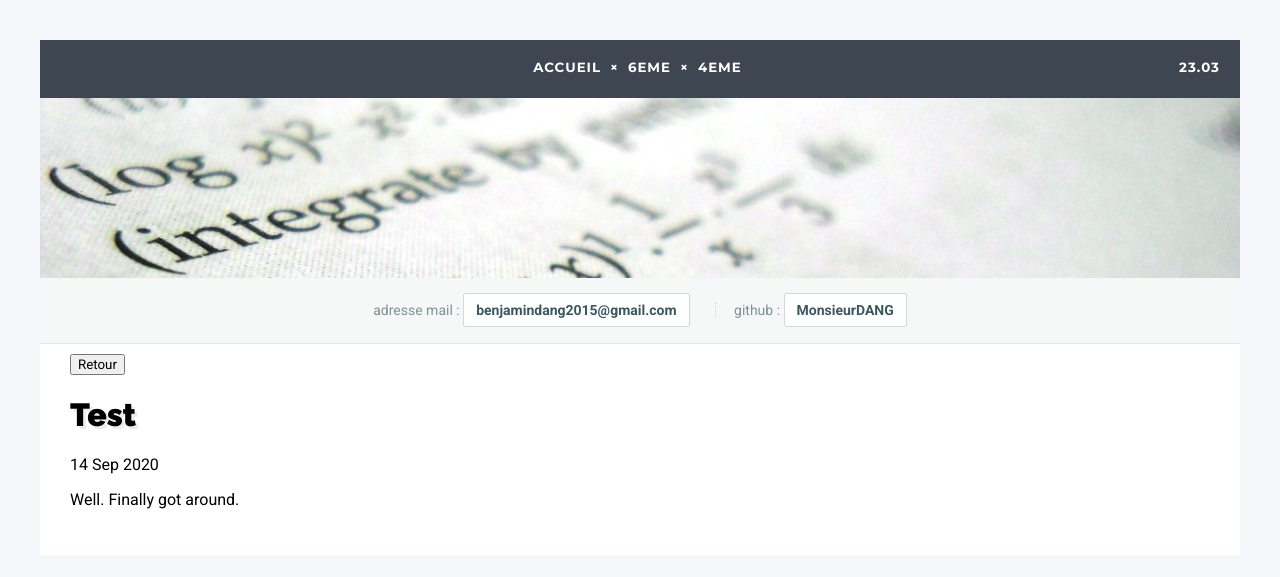
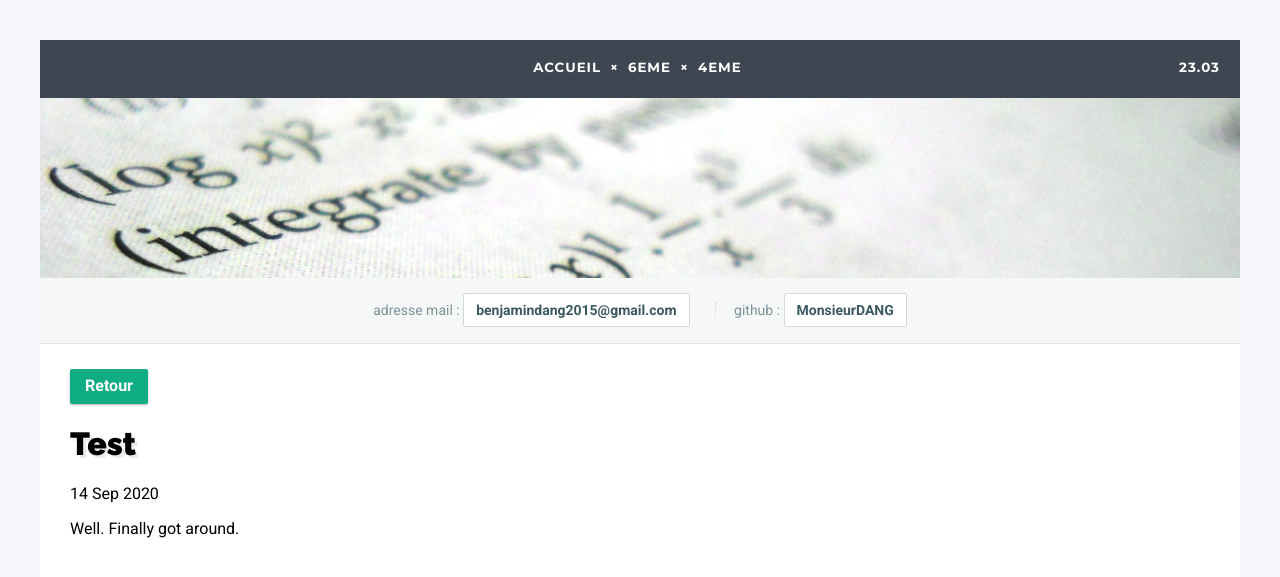
Before and after one commit to DangSinslay/DangSinslay.github.io, a Jekyll site: the page built from _posts/6eme/2020-09-14-test.md, in a window 1280 px wide. Shown: the top 577 px of the page. Built offline with Jekyll 4.4.1, drawn with Linux system fonts in a browser that asks for light colours.

Commit message:
Update main.css

```diff
--- a/css/main.css
+++ b/css/main.css
@@ -110,6 +110,18 @@ nav ul li a:hover {
     	padding: 10px 30px 30px 30px !important;
 }
 
+.back {
+	background: #10ac84 !important;
+	border-radius: 2px !important;
+	border: none !important;
+	box-shadow: 0px 1px 2px rgba(0, 0, 0, .3) !important;
+	color: #FFF !important;
+	font-size: 12pt !important;
+	font-weight: bold !important;
+	padding: 7px 15px 9px 15px !important;
+	margin-top: 15px !important;
+}
+
 h1 {
 	font-family: "Raleway", sans-serif !important;
 	font-weight: 900 !important;
```
